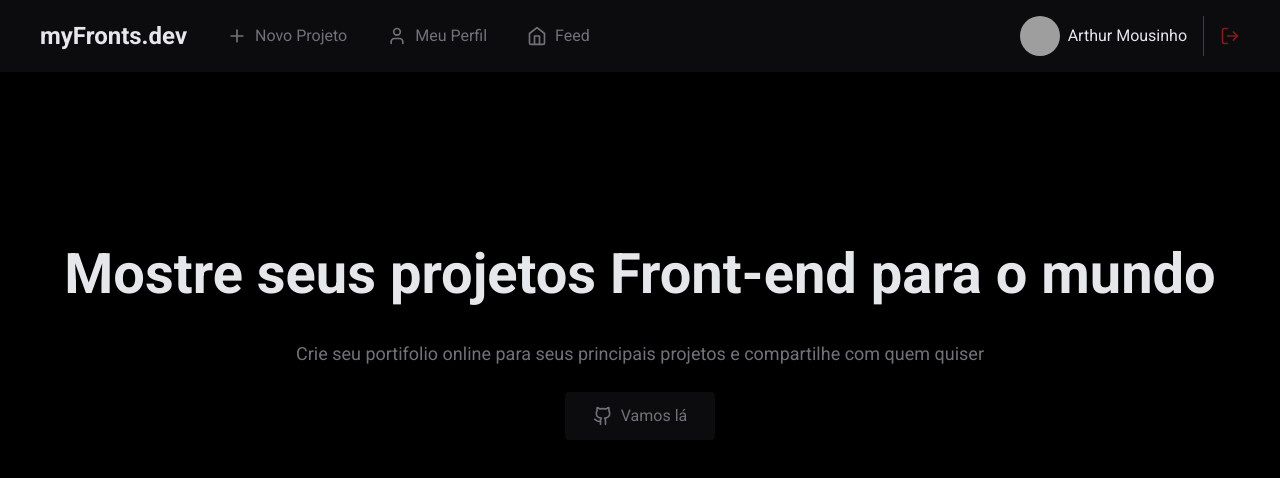
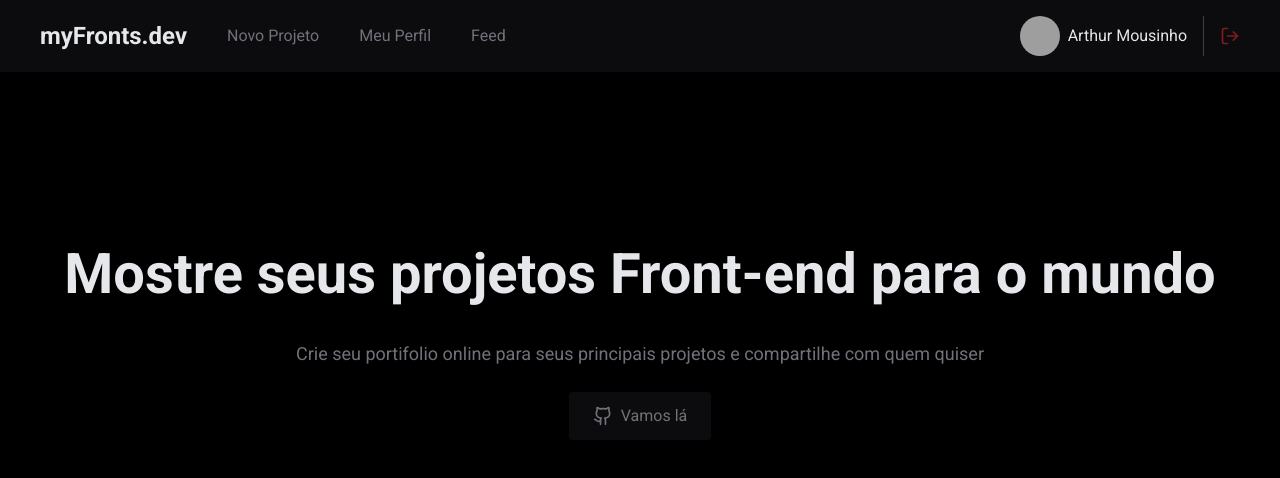
Before and after one commit to arthurmousinho/myfronts, a React (Vite) app in the folder web/: page / in a window 1280 px wide. Shown: the top 478 px of the page. Built offline with nearby package versions, Linux system fonts and the light colour scheme; grey boxes are pictures that could not be loaded.

Commit message:
web: feed page

```diff
--- a/web/src/components/Header/index.tsx
+++ b/web/src/components/Header/index.tsx
@@ -1,31 +1,27 @@
 import { Link } from "react-router-dom"
 import { Separator } from "../ui/separator"
-import { Home, LogOut, Plus, User } from "lucide-react"
+import { LogOut} from "lucide-react"
 
 export function Header() {
     return (
-        <header className="bg-zinc-default flex items-center justify-between py-4 px-10">
+        <header className="bg-zinc-default w-full flex items-center justify-between py-4 px-10 ">
 
             <nav className="flex items-center gap-10">
                 <Link to={'/'} className="font-bold text-2xl text-gray-200">
                     myFronts.dev
                 </Link>
-                <Link to={'/'} className="text-base text-muted-foreground hover:text-gray-300 hover:underline transition-all flex items-center gap-2">
-                    <Plus size={20} />
+                <Link to={'/'} className="text-base text-muted-foreground hover:text-gray-300 hover:underline transition-all">
                     Novo Projeto
                 </Link>
-                <Link to={'/'} className="text-base text-muted-foreground hover:text-gray-300 hover:underline transition-all flex items-center gap-2">
-                    <User size={20} />
+                <Link to={'/'} className="text-base text-muted-foreground hover:text-gray-300 hover:underline transition-all">
                     Meu Perfil
                 </Link>
-                <Link to={'/'} className="text-base text-muted-foreground hover:text-gray-300 hover:underline transition-all flex items-center gap-2">
-                    <Home size={20} />
+                <Link to={'/feed'} className="text-base text-muted-foreground hover:text-gray-300 hover:underline transition-all">
                     Feed
                 </Link>
             </nav>
 
             <nav className="flex items-center gap-4">
-
                 <div className="flex items-center gap-2">
                     <img src="https://github.com/arthurmousinho.png" alt=""
                         className="w-10 h-10 rounded-full"
--- /dev/null
+++ b/web/src/components/Post/index.tsx
@@ -0,0 +1,57 @@
+import { Link } from "react-router-dom";
+import { Button } from "../ui/button";
+import { Github, LinkIcon, ThumbsUp } from "lucide-react";
+
+
+export function Post() {
+    return (
+        <article className="w-[700px] bg-zinc-default flex flex-col gap-4 rounded p-4 border border-zinc-800" >
+
+            <header>
+                <Link to={'/'} className="flex items-center gap-3">
+                    <img src="https://github.com/arthurmousinho.png" alt="" className="w-10 h-10 rounded-full"/>
+                    <div>
+                        <span>Arthur Mousinho</span>
+                        <p className="text-sm text-muted-foreground">
+                            Front-End Developer and Software Engineering student
+                        </p>
+                    </div>
+                </Link>
+            </header>
+
+            <div className="flex flex-col gap-4">
+                <p className="leading-relaxed text-gray-400">
+                    Lorem ipsum dolor sit amet, consectetur adipiscing elit, sed do eiusmod tempor incididunt ut labore et dolore magna aliqua. Ut enim ad minim veniam, quis nostrud exercitation ullamco laboris nisi ut aliquip ex ea commodo consequat. Duis aute irure dolor in reprehenderit in voluptate velit esse cillum dolore eu fugiat nulla pariatur. Excepteur sint occaecat cupidatat non proident, sunt in culpa qui officia deserunt mollit anim id est laborum.
+                </p>
+                <img src="https://raw.githubusercontent.com/arthurmousinho/twitter-ui-react/main/public/preview.png" alt=""
+                    className="rounded"
+                />
+            </div>
+
+            <footer className="flex items-center justify-between">
+                <nav className="flex items-center gap-6">
+                    <Button variant={"ghost"} className="flex items-center gap-2 text-muted-foreground hover:text-muted hover:bg-transparent">
+                        <ThumbsUp size={20} />
+                        Gostei
+                    </Button>
+
+                    <a href="https://github.com/arthurmousinho" className="flex items-center gap-2 text-muted-foreground hover:text-muted" target="_blank">
+                        <Github size={20} />
+                        Repositório
+                    </a>
+
+                    <a href="https://github.com/arthurmousinho" className=" w-full h-full flex items-center gap-2 text-muted-foreground hover:text-muted" target="_blank">
+                        <LinkIcon size={20} />
+                        Link do Projeto
+                    </a>
+                </nav>
+
+                <span className="text-sm text-muted-foreground">
+                    02/11/2023 - 12:31
+                </span>
+
+            </footer>
+
+        </article>
+    )
+}
--- /dev/null
+++ b/web/src/pages/Feed/index.tsx
@@ -0,0 +1,10 @@
+import { Post } from "@/components/Post";
+
+export function Feed() {
+    return (
+        <div className="w-full flex flex-col gap-4 items-center justify-center mt-[100px] mb-96">
+            <Post />
+            <Post />
+        </div>
+    )
+}
--- a/web/src/pages/LandingPage/index.tsx
+++ b/web/src/pages/LandingPage/index.tsx
@@ -11,9 +11,7 @@ export function LandingPage() {
                 Crie seu portifolio online para seus principais projetos e compartilhe com quem quiser
             </p>
             <Link to={''}
-                className="bg-zinc-default text-md text-muted-foreground hover:text-muted flex justify-center rounded items-center gap-2 h-12 w-[150px]
-                    hover:bg-zinc-900 transition-colors
-                "
+                className="bg-zinc-default text-md text-muted-foreground hover:text-muted flex justify-center rounded items-center gap-2 h-12 hover:bg-zinc-900 transition-colors py-4 px-6"
             >
                 <GithubIcon size={20}/>
                 Vamos lá
--- a/web/src/routes/routes.tsx
+++ b/web/src/routes/routes.tsx
@@ -1,6 +1,7 @@
 import { createBrowserRouter } from "react-router-dom";
 import { Layout } from "@/components/Layout";
 import { LandingPage } from "@/pages/LandingPage";
+import { Feed } from "@/pages/Feed";
 
 export const ROUTES = createBrowserRouter([
     {
@@ -9,6 +10,10 @@ export const ROUTES = createBrowserRouter([
             {
                 path: "/",
                 element: <LandingPage />
+            },
+            {
+                path: "/feed",
+                element: <Feed />
             }
         ],
         element: <Layout />
```
